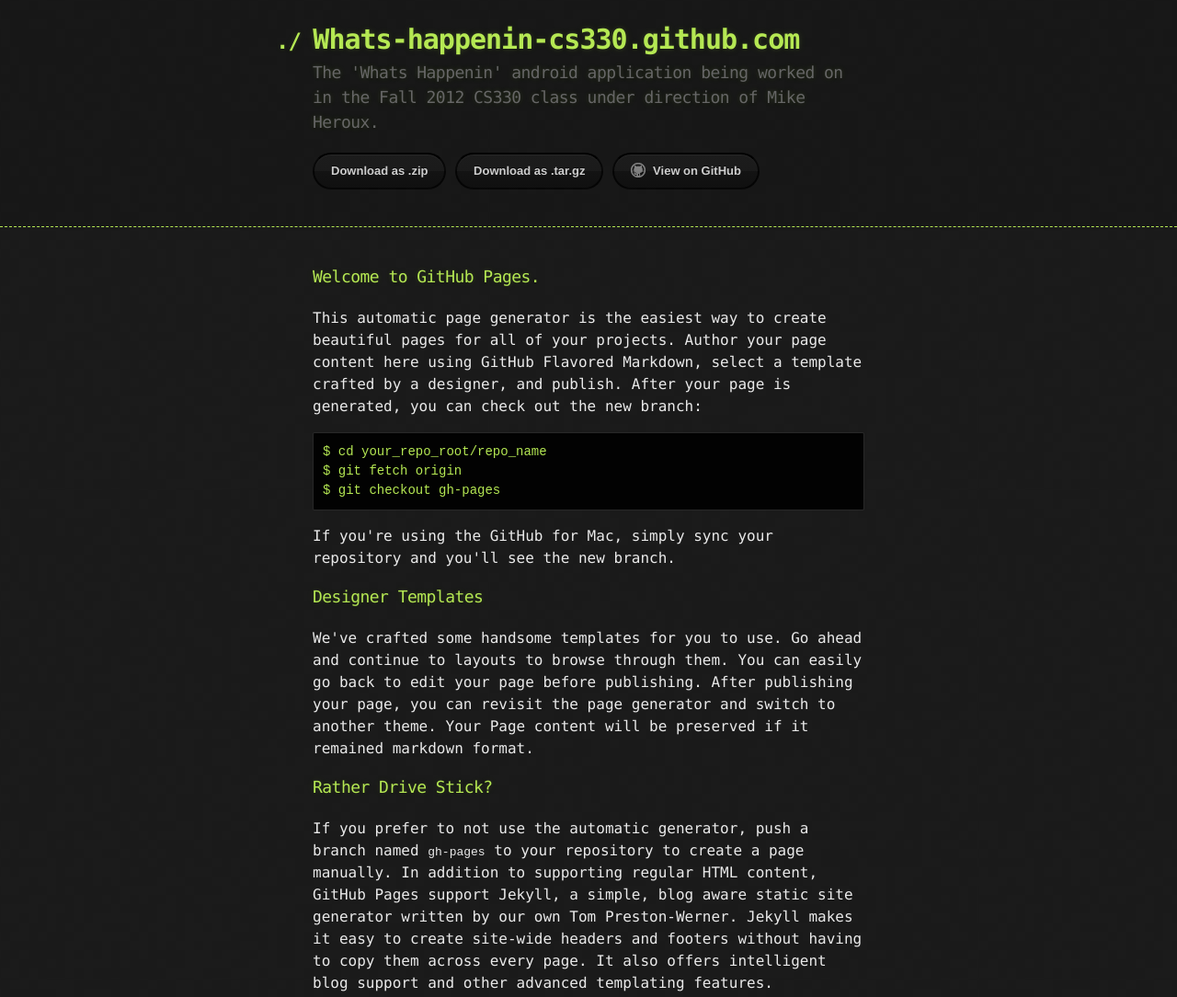
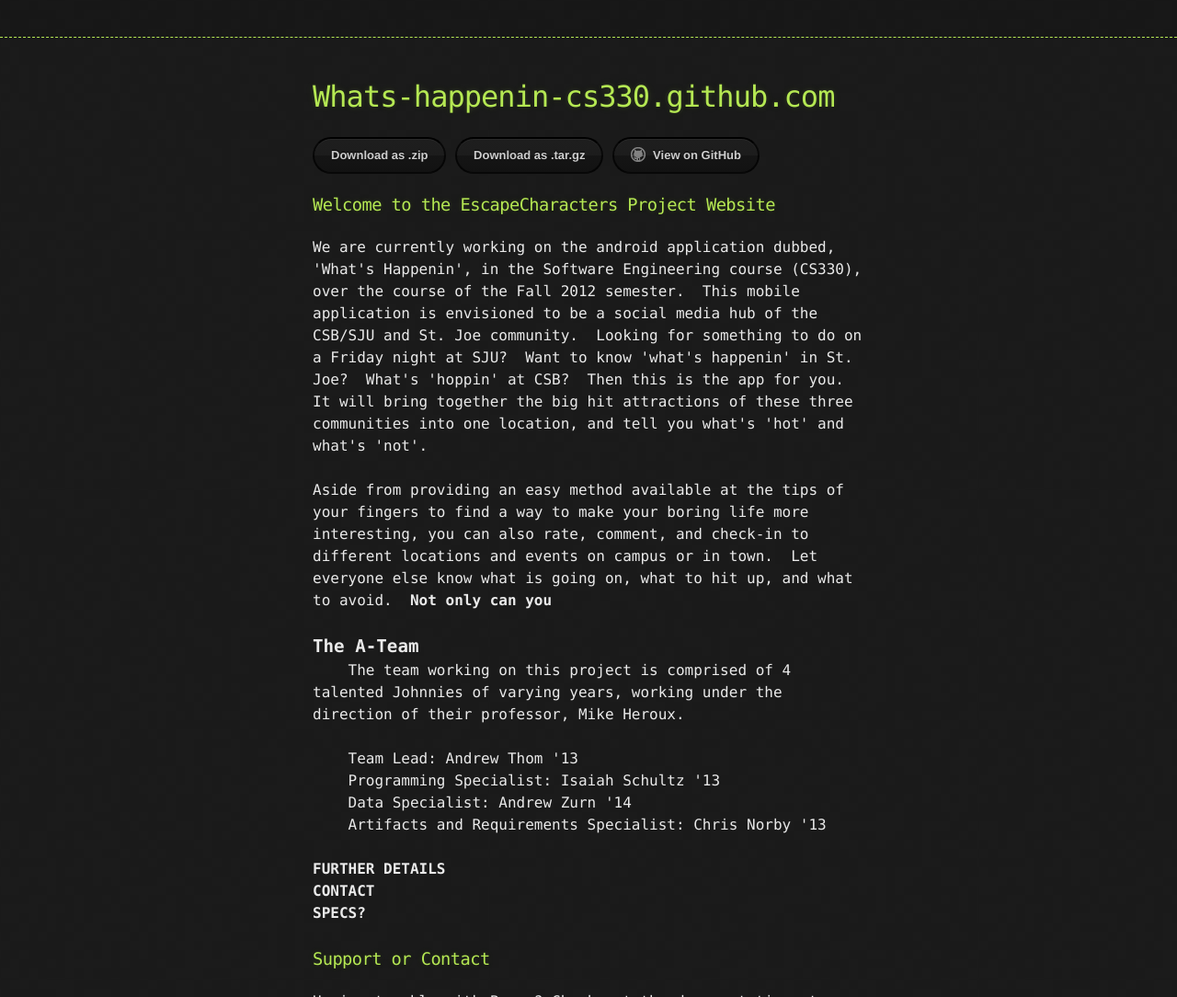
Before and after one commit to EscapeCharacters/whats-happenin-cs330, a plain HTML site: page index.html in a window 1280 px wide. Shown: the top 1084 px of the page at 92% size. Drawn offline with Linux system fonts and the light colour scheme.

Commit message:
Update index.html
Updating the look of the home page.

```diff
--- a/index.html
+++ b/index.html
@@ -1,62 +1,68 @@
-<!DOCTYPE html>
 <html>
 <head>
-    <meta charset='utf-8'>
+<meta charset="utf-8">
 <meta http-equiv="X-UA-Compatible" content="chrome=1">
-
-    <link rel="stylesheet" type="text/css" href="stylesheets/stylesheet.css" media="screen" />
-    <link rel="stylesheet" type="text/css" href="stylesheets/pygment_trac.css" media="screen" />
-    <link rel="stylesheet" type="text/css" href="stylesheets/print.css" media="print" />
-
+<link rel="stylesheet" type="text/css"
+href="stylesheets/stylesheet.css" media="screen">
+<link rel="stylesheet" type="text/css"
+href="stylesheets/pygment_trac.css" media="screen">
+<link rel="stylesheet" type="text/css" href="stylesheets/print.css"
+media="print">
 <title>Whats-happenin-cs330.github.com by EscapeCharacters</title>
 </head>
-
 <body>
-
-    <header>
+<header> </header>
 <div class="container">
 <h1>Whats-happenin-cs330.github.com</h1>
-        <h2>The 'Whats Happenin' android application being worked on in the Fall 2012 CS330 class under direction of Mike Heroux.</h2>
-
-        <section id="downloads">
-          <a href="https://github.com/EscapeCharacters/whats-happenin-cs330.github.com/zipball/master" class="btn">Download as .zip</a>
-          <a href="https://github.com/EscapeCharacters/whats-happenin-cs330.github.com/tarball/master" class="btn">Download as .tar.gz</a>
-          <a href="https://github.com/EscapeCharacters/whats-happenin-cs330.github.com" class="btn btn-github"><span class="icon"></span>View on GitHub</a>
-        </section>
+<section id="downloads"> <a
+href="https://github.com/EscapeCharacters/whats-happenin-cs330.github.com/zipball/master"
+class="btn">Download as .zip</a> <a
+href="https://github.com/EscapeCharacters/whats-happenin-cs330.github.com/tarball/master"
+class="btn">Download as .tar.gz</a> <a
+href="https://github.com/EscapeCharacters/whats-happenin-cs330.github.com"
+class="btn btn-github"><span class="icon"></span>View on GitHub</a> </section>
 </div>
-    </header>
-
-    <div class="container">
-      <section id="main_content">
-        <h3>Welcome to GitHub Pages.</h3>
-
-<p>This automatic page generator is the easiest way to create beautiful pages for all of your projects. Author your page content here using GitHub Flavored Markdown, select a template crafted by a designer, and publish. After your page is generated, you can check out the new branch:</p>
-
-<pre><code>$ cd your_repo_root/repo_name
-$ git fetch origin
-$ git checkout gh-pages
-</code></pre>
-
-<p>If you're using the GitHub for Mac, simply sync your repository and you'll see the new branch.</p>
-
-<h3>Designer Templates</h3>
-
-<p>We've crafted some handsome templates for you to use. Go ahead and continue to layouts to browse through them. You can easily go back to edit your page before publishing. After publishing your page, you can revisit the page generator and switch to another theme. Your Page content will be preserved if it remained markdown format.</p>
-
-<h3>Rather Drive Stick?</h3>
-
-<p>If you prefer to not use the automatic generator, push a branch named <code>gh-pages</code> to your repository to create a page manually. In addition to supporting regular HTML content, GitHub Pages support Jekyll, a simple, blog aware static site generator written by our own Tom Preston-Werner. Jekyll makes it easy to create site-wide headers and footers without having to copy them across every page. It also offers intelligent blog support and other advanced templating features.</p>
-
-<h3>Authors and Contributors</h3>
-
-<p>You can <a href="https://github.com/blog/821" class="user-mention">@mention</a> a GitHub username to generate a link to their profile. The resulting <code>&lt;a&gt;</code> element will link to the contributor's GitHub Profile. For example: In 2007, Chris Wanstrath (<a href="https://github.com/defunkt" class="user-mention">@defunkt</a>), PJ Hyett (<a href="https://github.com/pjhyett" class="user-mention">@pjhyett</a>), and Tom Preston-Werner (<a href="https://github.com/mojombo" class="user-mention">@mojombo</a>) founded GitHub.</p>
-
+<div class="container"> <section id="main_content"> </section>
+<h3>Welcome to the EscapeCharacters Project Website<br>
+</h3>
+We are currently working on the android application dubbed, 'What's
+Happenin', in the Software Engineering course (CS330), over the course
+of the Fall 2012 semester.&nbsp; This mobile application is envisioned
+to be a social media hub of the CSB/SJU and St. Joe community.&nbsp;
+Looking for something to do on a Friday night at SJU?&nbsp; Want to
+know 'what's happenin' in St. Joe?&nbsp; What's 'hoppin' at CSB?&nbsp;
+Then this is the app for you.&nbsp; It will bring together the big hit
+attractions of these three communities into one location, and tell you
+what's 'hot' and what's 'not'.<br>
+<br>
+Aside from providing an easy method available at the tips of your
+fingers to find a way to make your boring life more interesting, you
+can also rate, comment, and check-in to different locations and events
+on campus or in town.&nbsp; Let everyone else know what is going on,
+what to hit up, and what to avoid.&nbsp; <span
+style="font-weight: bold;">Not only can you <br>
+<br>
+<big>The A-Team</big><br>
+&nbsp;&nbsp;&nbsp; <span style="font-weight: bold;"></span></span>The
+team working on this project is comprised of 4 talented Johnnies of
+varying years, working under the direction of their professor, Mike
+Heroux.<br>
+<br>
+&nbsp;&nbsp;&nbsp; Team Lead: Andrew Thom '13<br>
+&nbsp;&nbsp;&nbsp; Programming Specialist: Isaiah Schultz '13<br>
+&nbsp;&nbsp;&nbsp; Data Specialist: Andrew Zurn '14<br>
+&nbsp;&nbsp;&nbsp; Artifacts and Requirements Specialist: Chris Norby
+'13<br>
+<br>
+<span style="font-weight: bold;">FURTHER DETAILS<br>
+CONTACT<br>
+SPECS?<br>
+</span><br>
 <h3>Support or Contact</h3>
-
-<p>Having trouble with Pages? Check out the documentation at <a href="http://help.github.com/pages">http://help.github.com/pages</a> or contact <a href="mailto:support@github.com">support@github.com</a> and we’ll help you sort it out.</p>
-      </section>
+<p>Having trouble with Pages? Check out the documentation at <a
+href="http://help.github.com/pages">http://help.github.com/pages</a>
+or contact <a href="mailto:support@github.com">support@github.com</a>
+and we’ll help you sort it out.</p>
 </div>
-
-
 </body>
 </html>
```
Lines whose indentation alone changed are shown as unchanged.
